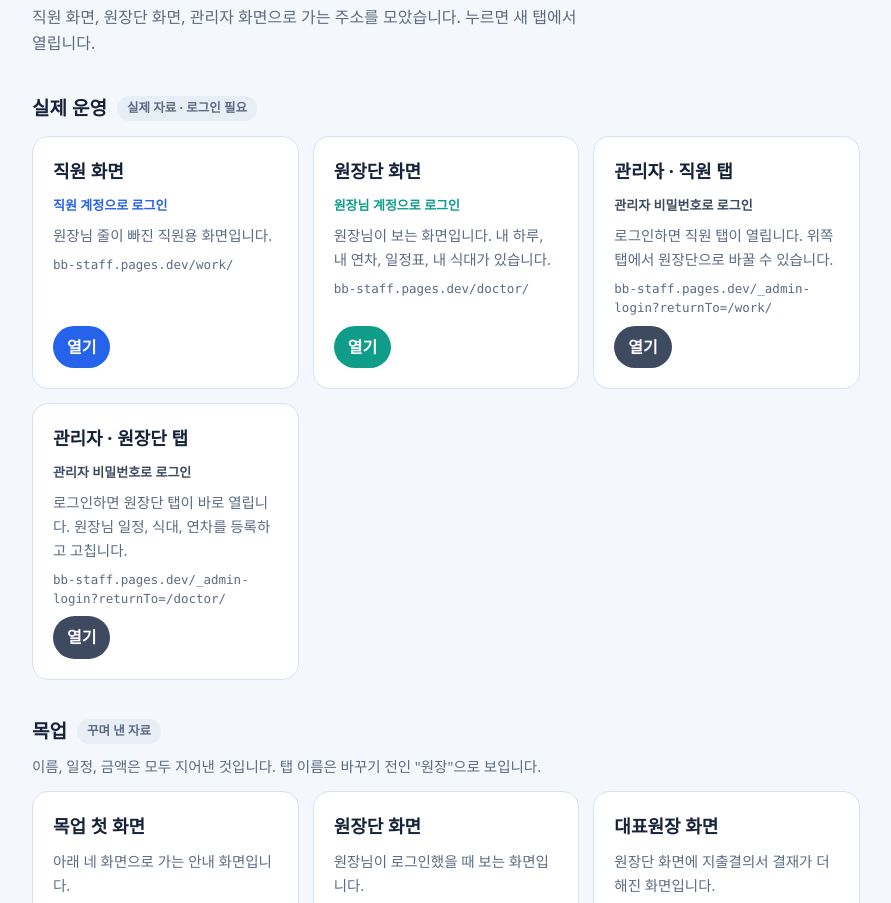
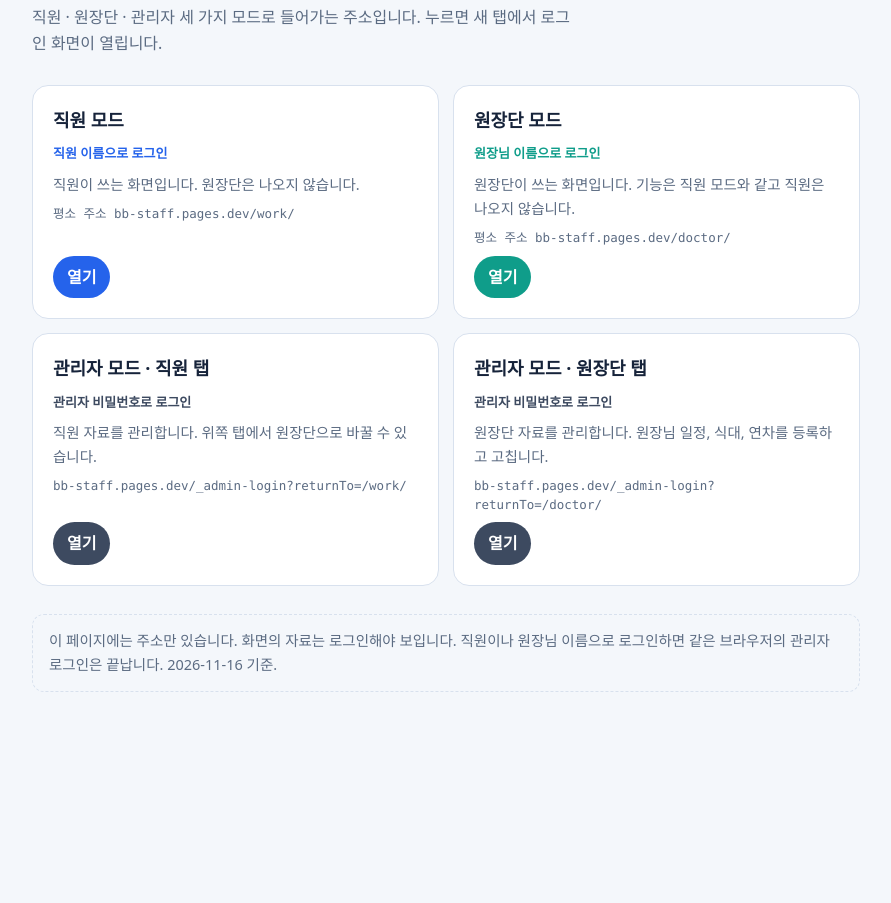
Before and after one commit to doctorleegh-debug/bb-workspace-links, a plain HTML site: page index.html in a window 1280 px wide. Shown: the part 105-1008 px from the top of the page, without its empty margins (194-1085 px from the left). After the commit the page ends 883 px from the top, so only its background shows below. Drawn offline with Linux system fonts and the light colour scheme.

Commit message:
Three modes in a 2x2 grid; mockup links removed
Co-Authored-By: Claude Fable 5.2 <noreply@anthropic.com>

```diff
--- a/index.html
+++ b/index.html
@@ -4,22 +4,19 @@
 <meta charset="utf-8"><meta name="viewport" content="width=device-width, initial-scale=1"><meta name="robots" content="noindex,nofollow">
 <title>뷰블 워크스페이스 링크</title>
 <style>
-:root{--ink:#16233a;--muted:#5b6b82;--line:#d8e1ee;--page:#f4f7fb;--card:#fff;--chip:#e8eef6;--staff:#2563eb;--doctor:#0f9d8a;--admin:#3d4a60;--mock:#b4590a;--on:#fff}
-@media (prefers-color-scheme: dark){:root:not([data-theme="light"]){--ink:#e8eef8;--muted:#a3b1c6;--line:#2b3a52;--page:#0f1826;--card:#172236;--chip:#22304a;--staff:#7aa2ff;--doctor:#34c9b4;--admin:#b7c2d4;--mock:#f0a65a;--on:#0b1626}}
-:root[data-theme="dark"]{--ink:#e8eef8;--muted:#a3b1c6;--line:#2b3a52;--page:#0f1826;--card:#172236;--chip:#22304a;--staff:#7aa2ff;--doctor:#34c9b4;--admin:#b7c2d4;--mock:#f0a65a;--on:#0b1626}
+:root{--ink:#16233a;--muted:#5b6b82;--line:#d8e1ee;--page:#f4f7fb;--card:#fff;--staff:#2563eb;--doctor:#0f9d8a;--admin:#3d4a60;--on:#fff}
+@media (prefers-color-scheme: dark){:root:not([data-theme="light"]){--ink:#e8eef8;--muted:#a3b1c6;--line:#2b3a52;--page:#0f1826;--card:#172236;--staff:#7aa2ff;--doctor:#34c9b4;--admin:#b7c2d4;--on:#0b1626}}
+:root[data-theme="dark"]{--ink:#e8eef8;--muted:#a3b1c6;--line:#2b3a52;--page:#0f1826;--card:#172236;--staff:#7aa2ff;--doctor:#34c9b4;--admin:#b7c2d4;--on:#0b1626}
 *{box-sizing:border-box}
 body{margin:0;background:var(--page);color:var(--ink);font:16px/1.65 "Pretendard","Malgun Gothic","Apple SD Gothic Neo",system-ui,sans-serif}
 main{max-width:860px;margin:0 auto;padding:56px 16px 72px}
 h1{margin:0 0 8px;font-size:clamp(26px,5vw,36px);line-height:1.25;letter-spacing:-.01em;text-wrap:balance}
-.lead{margin:0 0 8px;color:var(--muted);max-width:60ch}
-h2{margin:36px 0 12px;font-size:19px;display:flex;align-items:center;gap:10px;flex-wrap:wrap}
-.tag{font-size:12.5px;font-weight:600;padding:2px 10px;border-radius:999px;background:var(--chip);color:var(--muted)}
-.hint{margin:-4px 0 12px;color:var(--muted);font-size:14.5px}
-.cards{display:grid;grid-template-columns:repeat(auto-fit,minmax(min(100%,240px),1fr));gap:14px}
+.lead{margin:0 0 28px;color:var(--muted);max-width:60ch}
+.cards{display:grid;grid-template-columns:repeat(2,minmax(0,1fr));gap:14px}
+@media (max-width:560px){.cards{grid-template-columns:1fr}}
 .card{--accent:var(--admin);display:flex;flex-direction:column;gap:8px;padding:20px;border:1px solid var(--line);border-radius:16px;background:var(--card);color:inherit;text-decoration:none;min-width:0}
 .card[data-kind="staff"]{--accent:var(--staff)}
 .card[data-kind="doctor"]{--accent:var(--doctor)}
-.card[data-kind="mock"]{--accent:var(--mock)}
 .card:hover,.card:focus-visible{border-color:var(--accent);outline:none;box-shadow:0 0 0 3px color-mix(in srgb,var(--accent) 25%,transparent)}
 .card strong{font-size:18px}
 .card small{font-size:13px;font-weight:600;color:var(--accent)}
@@ -32,27 +29,16 @@ h2{margin:36px 0 12px;font-size:19px;display:flex;align-items:center;gap:10px;fl
 <body>
 <main>
 <h1>뷰블 워크스페이스 링크</h1>
-<p class="lead">직원 화면, 원장단 화면, 관리자 화면으로 가는 주소를 모았습니다. 누르면 새 탭에서 열립니다.</p>
+<p class="lead">직원 · 원장단 · 관리자 세 가지 모드로 들어가는 주소입니다. 누르면 새 탭에서 로그인 화면이 열립니다.</p>
 
-<h2>실제 운영 <span class="tag">실제 자료 · 로그인 필요</span></h2>
 <div class="cards">
-<a class="card" data-kind="staff" href="https://bb-staff.pages.dev/work/" target="_blank" rel="noopener"><strong>직원 화면</strong><small>직원 계정으로 로그인</small><span>원장님 줄이 빠진 직원용 화면입니다.</span><code>bb-staff.pages.dev/work/</code><em>열기</em></a>
-<a class="card" data-kind="doctor" href="https://bb-staff.pages.dev/doctor/" target="_blank" rel="noopener"><strong>원장단 화면</strong><small>원장님 계정으로 로그인</small><span>원장님이 보는 화면입니다. 내 하루, 내 연차, 일정표, 내 식대가 있습니다.</span><code>bb-staff.pages.dev/doctor/</code><em>열기</em></a>
-<a class="card" data-kind="admin" href="https://bb-staff.pages.dev/_admin-login?returnTo=%2Fwork%2F" target="_blank" rel="noopener"><strong>관리자 · 직원 탭</strong><small>관리자 비밀번호로 로그인</small><span>로그인하면 직원 탭이 열립니다. 위쪽 탭에서 원장단으로 바꿀 수 있습니다.</span><code>bb-staff.pages.dev/_admin-login?returnTo=/work/</code><em>열기</em></a>
-<a class="card" data-kind="admin" href="https://bb-staff.pages.dev/_admin-login?returnTo=%2Fdoctor%2F" target="_blank" rel="noopener"><strong>관리자 · 원장단 탭</strong><small>관리자 비밀번호로 로그인</small><span>로그인하면 원장단 탭이 바로 열립니다. 원장님 일정, 식대, 연차를 등록하고 고칩니다.</span><code>bb-staff.pages.dev/_admin-login?returnTo=/doctor/</code><em>열기</em></a>
+<a class="card" data-kind="staff" href="https://bb-staff.pages.dev/_staff/login?returnTo=%2Fwork%2F" target="_blank" rel="noopener"><strong>직원 모드</strong><small>직원 이름으로 로그인</small><span>직원이 쓰는 화면입니다. 원장단은 나오지 않습니다.</span><code>평소 주소 bb-staff.pages.dev/work/</code><em>열기</em></a>
+<a class="card" data-kind="doctor" href="https://bb-staff.pages.dev/_staff/login?returnTo=%2Fdoctor%2F" target="_blank" rel="noopener"><strong>원장단 모드</strong><small>원장님 이름으로 로그인</small><span>원장단이 쓰는 화면입니다. 기능은 직원 모드와 같고 직원은 나오지 않습니다.</span><code>평소 주소 bb-staff.pages.dev/doctor/</code><em>열기</em></a>
+<a class="card" data-kind="admin" href="https://bb-staff.pages.dev/_admin-login?returnTo=%2Fwork%2F" target="_blank" rel="noopener"><strong>관리자 모드 · 직원 탭</strong><small>관리자 비밀번호로 로그인</small><span>직원 자료를 관리합니다. 위쪽 탭에서 원장단으로 바꿀 수 있습니다.</span><code>bb-staff.pages.dev/_admin-login?returnTo=/work/</code><em>열기</em></a>
+<a class="card" data-kind="admin" href="https://bb-staff.pages.dev/_admin-login?returnTo=%2Fdoctor%2F" target="_blank" rel="noopener"><strong>관리자 모드 · 원장단 탭</strong><small>관리자 비밀번호로 로그인</small><span>원장단 자료를 관리합니다. 원장님 일정, 식대, 연차를 등록하고 고칩니다.</span><code>bb-staff.pages.dev/_admin-login?returnTo=/doctor/</code><em>열기</em></a>
 </div>
 
-<h2>목업 <span class="tag">꾸며 낸 자료</span></h2>
-<p class="hint">이름, 일정, 금액은 모두 지어낸 것입니다. 탭 이름은 바꾸기 전인 "원장"으로 보입니다.</p>
-<div class="cards">
-<a class="card" data-kind="mock" href="https://doctorleegh-debug.github.io/bb-doctor-workspace-mockup/" target="_blank" rel="noopener"><strong>목업 첫 화면</strong><span>아래 네 화면으로 가는 안내 화면입니다.</span><em>열기</em></a>
-<a class="card" data-kind="mock" href="https://doctorleegh-debug.github.io/bb-doctor-workspace-mockup/doctor/?as=doctor" target="_blank" rel="noopener"><strong>원장단 화면</strong><span>원장님이 로그인했을 때 보는 화면입니다.</span><em>열기</em></a>
-<a class="card" data-kind="mock" href="https://doctorleegh-debug.github.io/bb-doctor-workspace-mockup/doctor/?as=chief" target="_blank" rel="noopener"><strong>대표원장 화면</strong><span>원장단 화면에 지출결의서 결재가 더해진 화면입니다.</span><em>열기</em></a>
-<a class="card" data-kind="mock" href="https://doctorleegh-debug.github.io/bb-doctor-workspace-mockup/doctor/?as=admin" target="_blank" rel="noopener"><strong>관리자 화면</strong><span>한 관리자 화면에서 위쪽 탭으로 직원과 원장단 자료를 오갑니다.</span><em>열기</em></a>
-<a class="card" data-kind="mock" href="https://doctorleegh-debug.github.io/bb-doctor-workspace-mockup/work/?as=staff" target="_blank" rel="noopener"><strong>직원 화면</strong><span>원장님 줄이 빠진 직원용 화면입니다. 비교용입니다.</span><em>열기</em></a>
-</div>
-
-<p class="note">이 페이지에는 주소만 있습니다. 실제 화면의 자료는 로그인해야 보입니다. 2026-11-16 기준.</p>
+<p class="note">이 페이지에는 주소만 있습니다. 화면의 자료는 로그인해야 보입니다. 직원이나 원장님 이름으로 로그인하면 같은 브라우저의 관리자 로그인은 끝납니다. 2026-11-16 기준.</p>
 </main>
 </body>
 </html>
```
